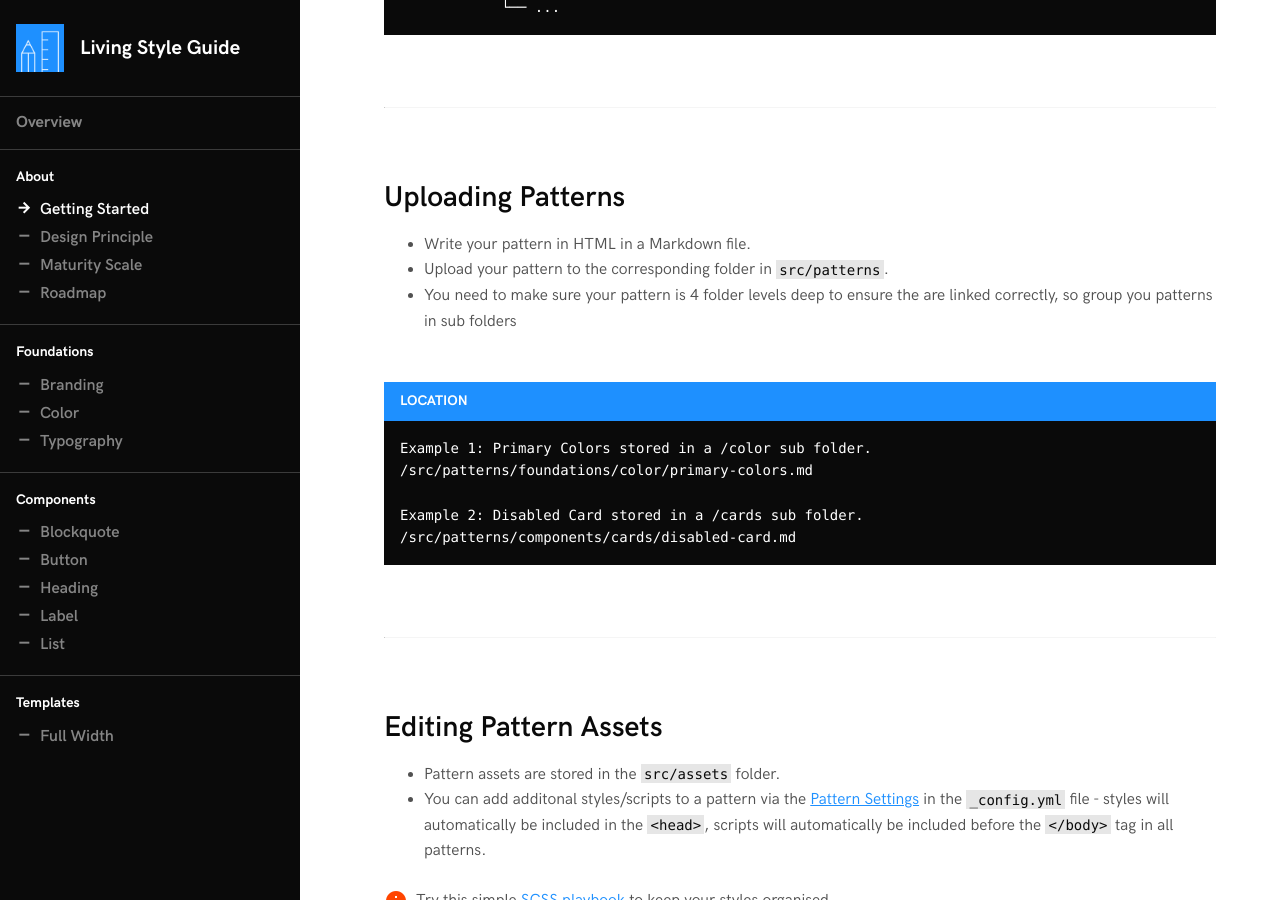
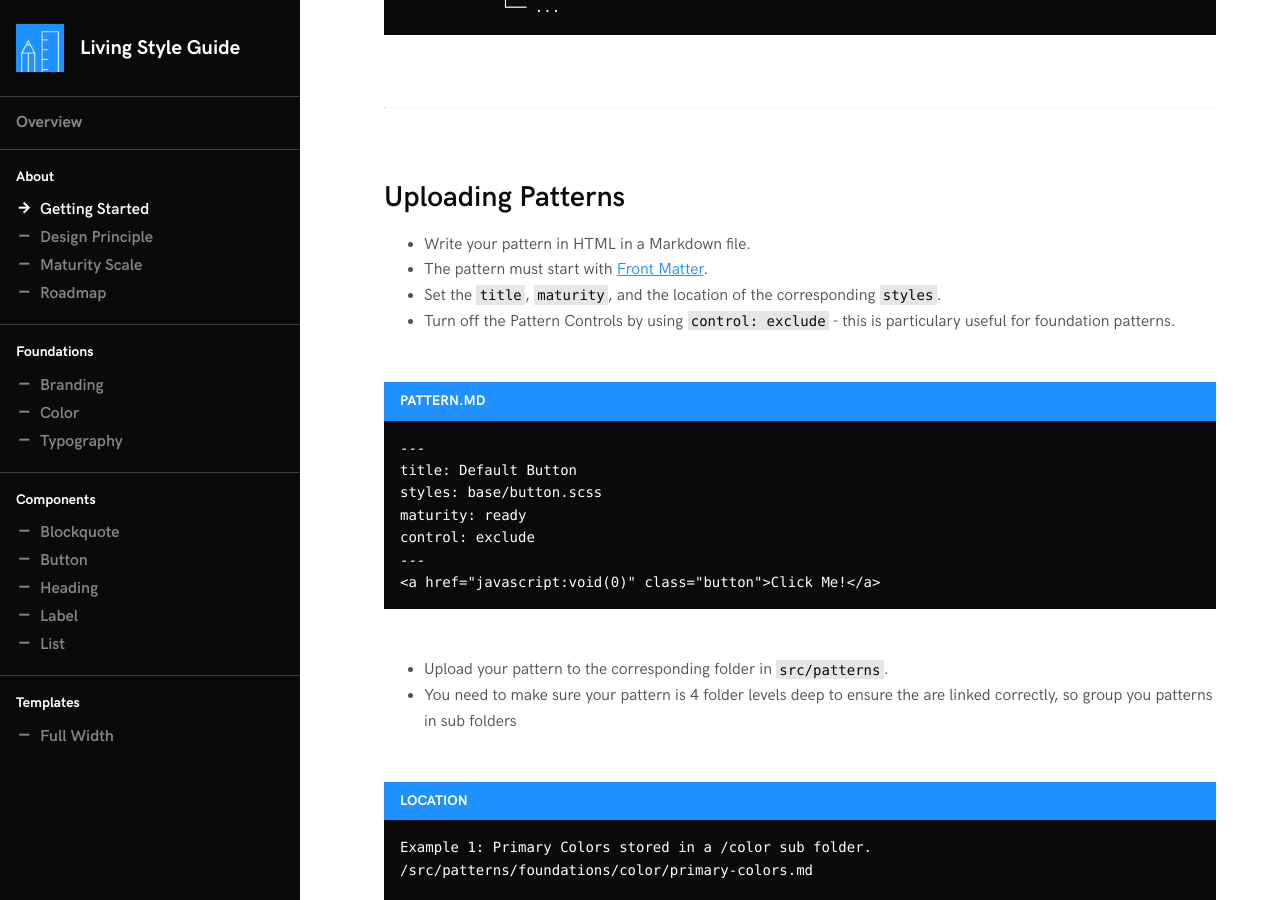
Before and after one commit to matthewelsom/Project-JekyllStyleguide, a Jekyll site: the page built from _docs/about/01-getting-started.md, in a window 1280 px wide and 900 px high, scrolled down 4249 px. Built offline with Jekyll 4.4.1, drawn with Linux system fonts in a browser that asks for light colours; some of the changed text lies outside the part shown.

```diff
--- a/_docs/about/01-getting-started.md
+++ b/_docs/about/01-getting-started.md
@@ -130,6 +130,20 @@ A 'Pattern' is any part of the user interface, they are divided into 3 types:
 ## Uploading Patterns
 
 - Write your pattern in HTML in a Markdown file.
+- The pattern must start with [Front Matter](https://jekyllrb.com/docs/frontmatter/).
+- Set the `title`, `maturity`, and the location of the corresponding `styles`.
+- Turn off the Pattern Controls by using `control: exclude` - this is particulary useful for foundation patterns.
+
+{% highlight pattern.md %}
+---
+title: Default Button
+styles: base/button.scss
+maturity: ready
+control: exclude
+---
+<a href="javascript:void(0)" class="button">Click Me!</a>
+{% endhighlight %}
+
 - Upload your pattern to the corresponding folder in `src/patterns`.
 - You need to make sure your pattern is 4 folder levels deep to ensure the are linked correctly, so group you patterns in sub folders
 
@@ -168,33 +181,31 @@ Patterns and Pages are always loaded in an iframe so Styleguide styles will not
 
 ### Design Files
 
-- **src/html/** is used to store your HTML components and example pages. Each `pattern.html` file must start with Front Matter, this applies the `_layouts/pattern.html` template to the file, and rederes it correctly.
-- **src/assets/** is used to store any JS, SCSS, CSS, Fonts, etc... that are needed to correctly render your patterns.
 - **_docs/** is used to store all pattern documentation is it is important to make sure that every pattern added to the `src/html/` folder has a corresponding file with the same name inside this documentation file.
-- **_layouts/pattern.html** is used to generated each pattern and page, ensure your assets are included in the usual HTML way.
-
 
 4. To appear in the sidebar, each pattern/page must have a corresponding `markdown` Documentation file in the `_docs/` folder.
 5. The Documentation file should contain the location of the pattern styles, the maturity of the pattern, as well as any further usability information or rules for use.
 - All of the style guide pages are kept in the `_docs/` folder.
 -->
 
-<!--
 {% highlight directory %}
 │
 ├── _docs/
-│   ├── 00-branding/
+│   ├── about/
+│   │   └── ...
+│   │
+│   ├── components/
+│   │   └── ...
+│   │
+│   ├── foundations/
 │   │   ├── color.md
-│   │   ├── logo.md
-│   ├── 00-get-started/
-│   │   ├── ...
-│   ├── 01-components/
-│   │   ├── ...
-│   └── 02-examples/
+│   │   ├── typography.md
+│   │   └── ...
+│   │
+│   └── templates/
 │       └── ...
 │
 {% endhighlight %}
--->
 
 
 
```
Also changed, not shown: other parts of _docs/about/01-getting-started.md (+0 -1 lines).
